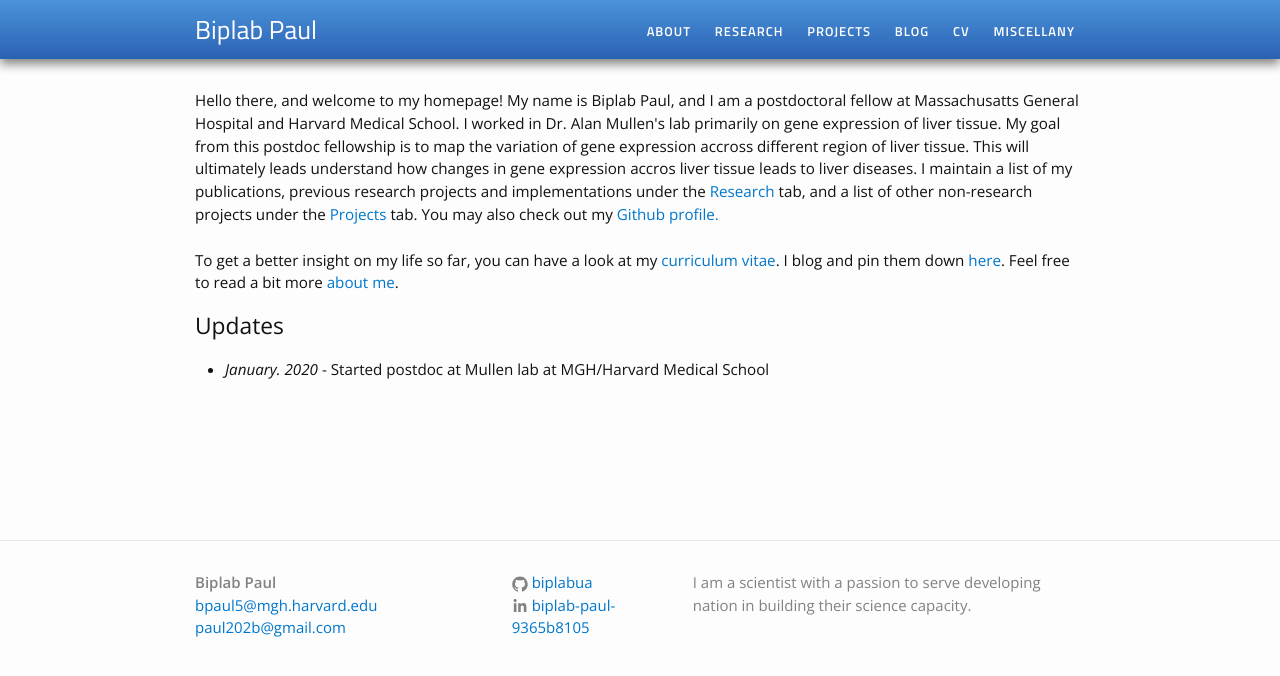
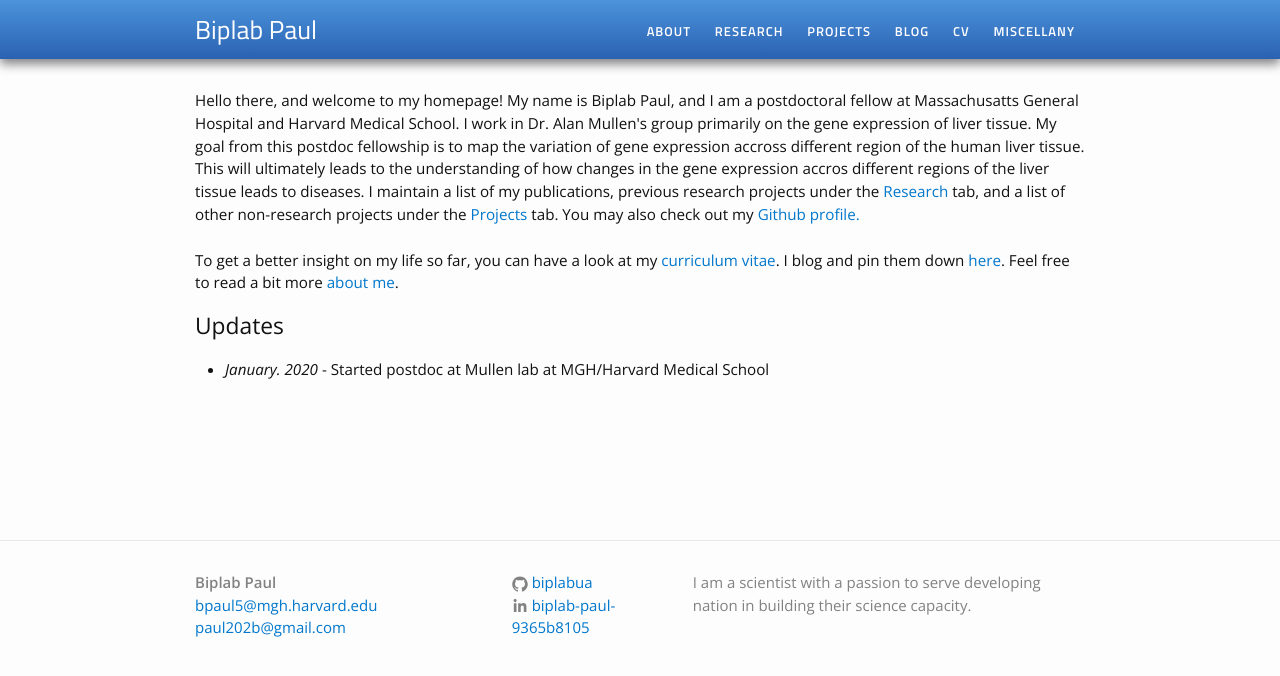
Before and after one commit to biplabua/biplabua.github.io, a Jekyll site: the page built from index.html, in a window 1280 px wide. Shown: the top 676 px of the page. Built offline with Jekyll 4.4.1, drawn with Linux system fonts in a browser that asks for light colours.

Commit message:
Update index.html

```diff
--- a/index.html
+++ b/index.html
@@ -4,11 +4,11 @@ layout: default
 
 <div class="home">
 
-<p>Hello there, and welcome to my homepage! My name is Biplab Paul, and I am a postdoctoral fellow at Massachusatts General Hospital and Harvard Medical School. I worked in Dr. Alan Mullen's lab primarily on gene expression of liver tissue. My goal from this postdoc fellowship is
-  to map the variation of gene expression accross different region of liver tissue. This will ultimately leads understand how changes in gene
-  expression accros liver tissue leads to liver diseases.
+<p>Hello there, and welcome to my homepage! My name is Biplab Paul, and I am a postdoctoral fellow at Massachusatts General Hospital and Harvard Medical School. I work in Dr. Alan Mullen's group primarily on the gene expression of liver tissue. My goal from this postdoc fellowship is
+  to map the variation of gene expression accross different region of the human liver tissue. This will ultimately leads to the understanding of how changes in the gene
+  expression accros different regions of the liver tissue leads to diseases.
 
-I maintain a list of my publications, previous research projects and implementations under the <a href="research">Research</a> tab, and a list of other non-research projects under the <a href="projects">Projects</a> tab. You may also check out my <a href="https://github.com/biplabua">Github profile.</a><br><br>
+I maintain a list of my publications, previous research projects under the <a href="research">Research</a> tab, and a list of other non-research projects under the <a href="projects">Projects</a> tab. You may also check out my <a href="https://github.com/biplabua">Github profile.</a><br><br>
 
 To get a better insight on my life so far, you can have a look at my <a href="cv">curriculum vitae</a>. I blog and pin them down <a href="blog">here</a>. Feel free to read a bit more <a href="about">about me</a>.</p>
 
```
